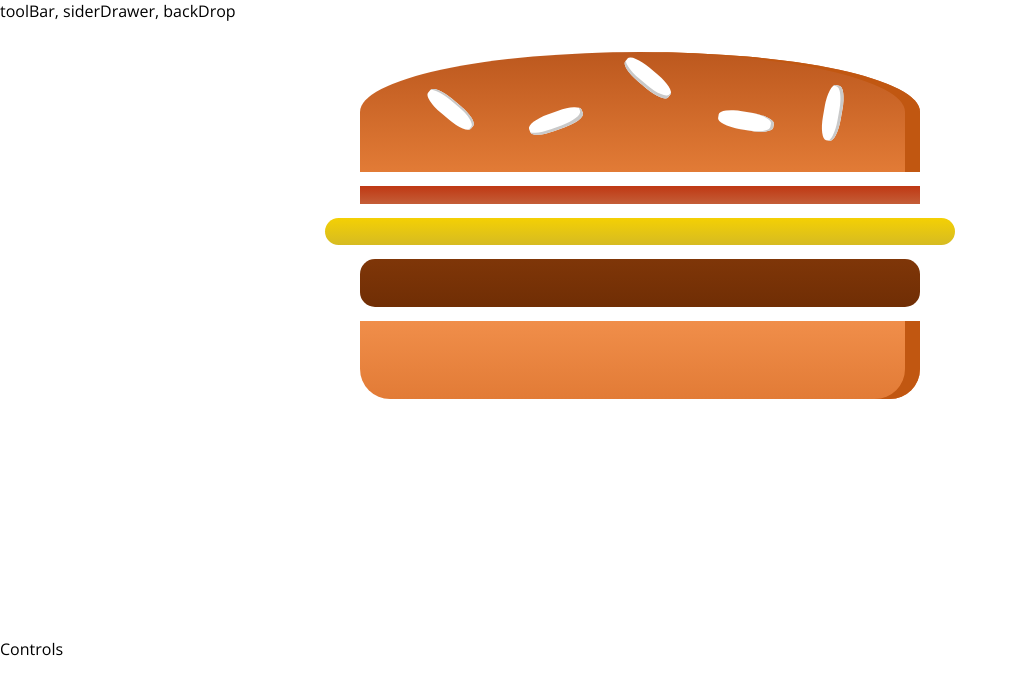
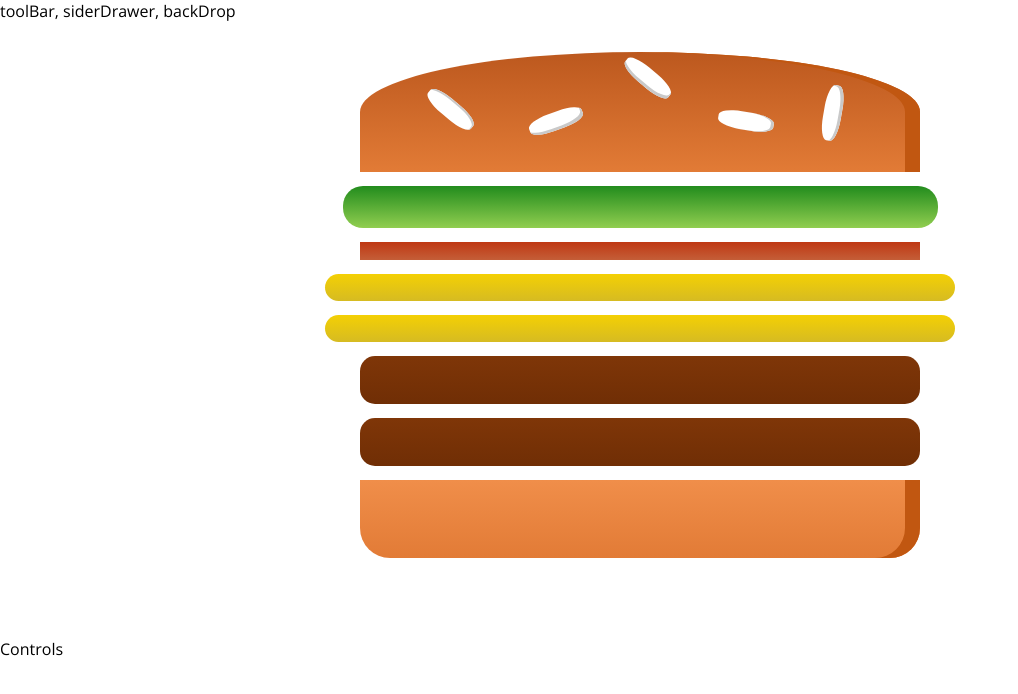
Before and after one commit to nachoAndresFV/BurguerBuilder, a React (Create React App) app: page / in a window 1280 px wide. Shown: the top 694 px of the page, without its empty margins (0-1018 px from the left). Built offline with nearby package versions, Linux system fonts and the light colour scheme.

Commit message:
Burguer ingredients dinamically

```diff
--- a/src/components/Burguer/Burguer.js
+++ b/src/components/Burguer/Burguer.js
@@ -1,19 +1,25 @@
-import React, {Component} from 'react';
+import React from 'react';
 import BurguerIngredient from './BurguerIngredient/BurguerIngredient';
 import burguerStyle from './Burguer.module.css';
 
-class Burguer extends Component{
-    render(){
-        return (
-            <div className={burguerStyle.Burguer}>
-                <BurguerIngredient type="BreadTop"/>
-                <BurguerIngredient type="Bacon"/>
-                <BurguerIngredient type="Cheese"/>
-                <BurguerIngredient type="Meat"/>
-                <BurguerIngredient type="BreadBottom"/>
-            </div>
-        );
-    }
-}
+const burguer = (props) => {
+    const transformedIngredients = Object.keys(props.ingredients).map(
+        (ingredientKey) => {
+            return [...Array(props.ingredients[ingredientKey])].map( //an array with "value" empty spaces for each key.
+                (_,index) => {
+                    return <BurguerIngredient key={ingredientKey + index} type={ingredientKey}/>
+                }
+            );
+        }
+    );
 
-export default Burguer;
+    return (
+        <div className={burguerStyle.Burguer}>
+            <BurguerIngredient type="bread-top"/>
+            {transformedIngredients}
+            <BurguerIngredient type="bread-bottom"/>
+        </div>
+    );
+};
+
+export default burguer;
--- a/src/components/Burguer/BurguerIngredient/BurguerIngredient.js
+++ b/src/components/Burguer/BurguerIngredient/BurguerIngredient.js
@@ -6,26 +6,26 @@ class BurguerIngredient extends Component {
     render(){
         let ingredient = null;
         switch (this.props.type) {
-            case 'BreadBottom':
+            case 'bread-bottom':
                 ingredient = <div className={burguerIngredientStyle.BreadBottom}></div>;
                 break;
-            case 'BreadTop':
+            case 'bread-top':
                 ingredient = (
                     <div className={burguerIngredientStyle.BreadTop}>
                         <div className={burguerIngredientStyle.Seeds1}></div>
                         <div className={burguerIngredientStyle.Seeds2}></div>
                     </div>);
                 break;
-            case 'Meat':
+            case 'meat':
                 ingredient = <div className={burguerIngredientStyle.Meat}></div>;
                 break;
-            case 'Cheese':
+            case 'cheese':
                 ingredient = <div className={burguerIngredientStyle.Cheese}></div>;
                 break;
-            case 'Salad':
+            case 'salad':
                 ingredient = <div className={burguerIngredientStyle.Salad}></div>;
                 break;
-            case 'Bacon':
+            case 'bacon':
                 ingredient = <div className={burguerIngredientStyle.Bacon}></div>;
                 break;
             default:
--- a/src/containers/BurguerBuilder/BurguerBuilder.js
+++ b/src/containers/BurguerBuilder/BurguerBuilder.js
@@ -1,11 +1,27 @@
 import React, {Component} from 'react';
 import Aux from '../../hoc/Aux';
 import Burguer from '../../components/Burguer/Burguer';
+
 class BurguerBuilder extends Component{
+    // constructor(props){
+    //     super(props);
+    //     this.state={...}
+    // }
+
+    state = {
+        ingredients: {
+            salad: 1,
+            bacon: 1,
+            cheese: 2,
+            meat: 2
+        }
+
+    }
+
     render() {
         return(
             <Aux>
-                <Burguer/>
+                <Burguer ingredients={this.state.ingredients}/>
                 <div>Controls</div>
             </Aux>
         );
```
